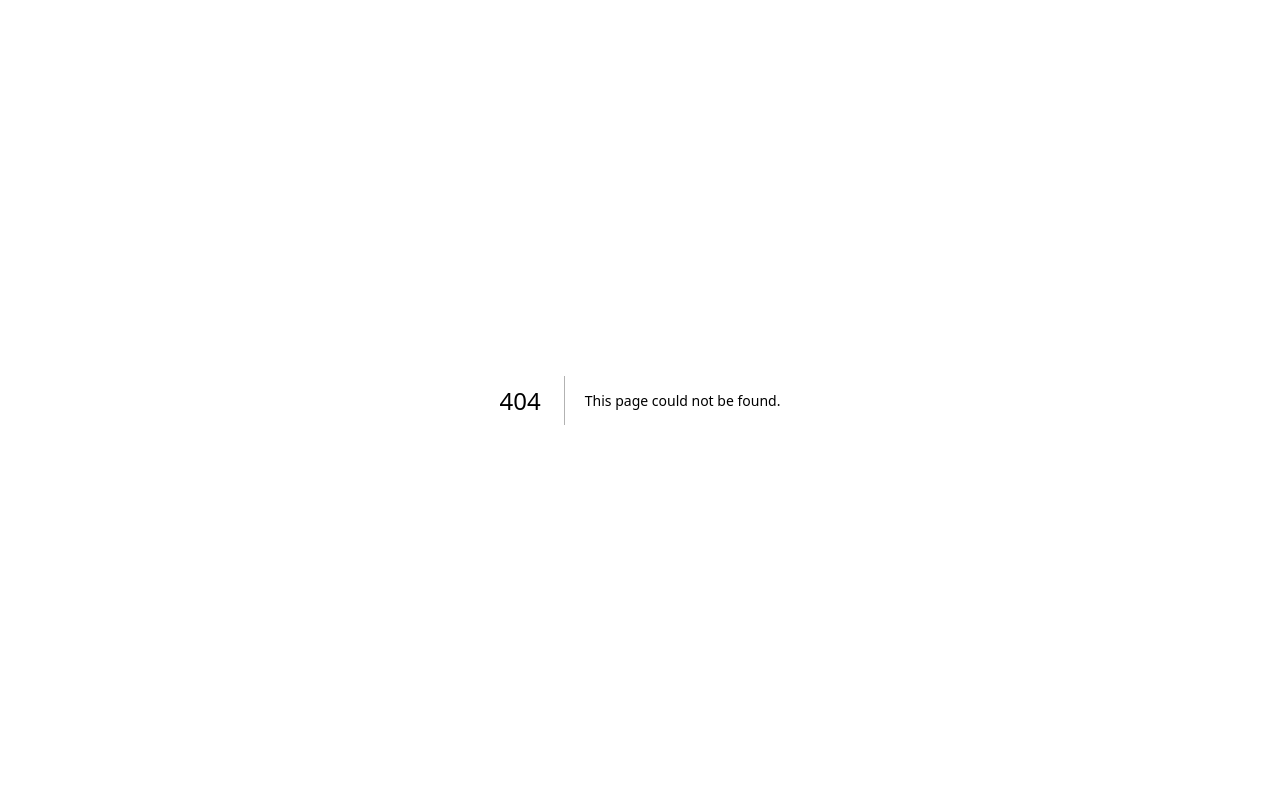
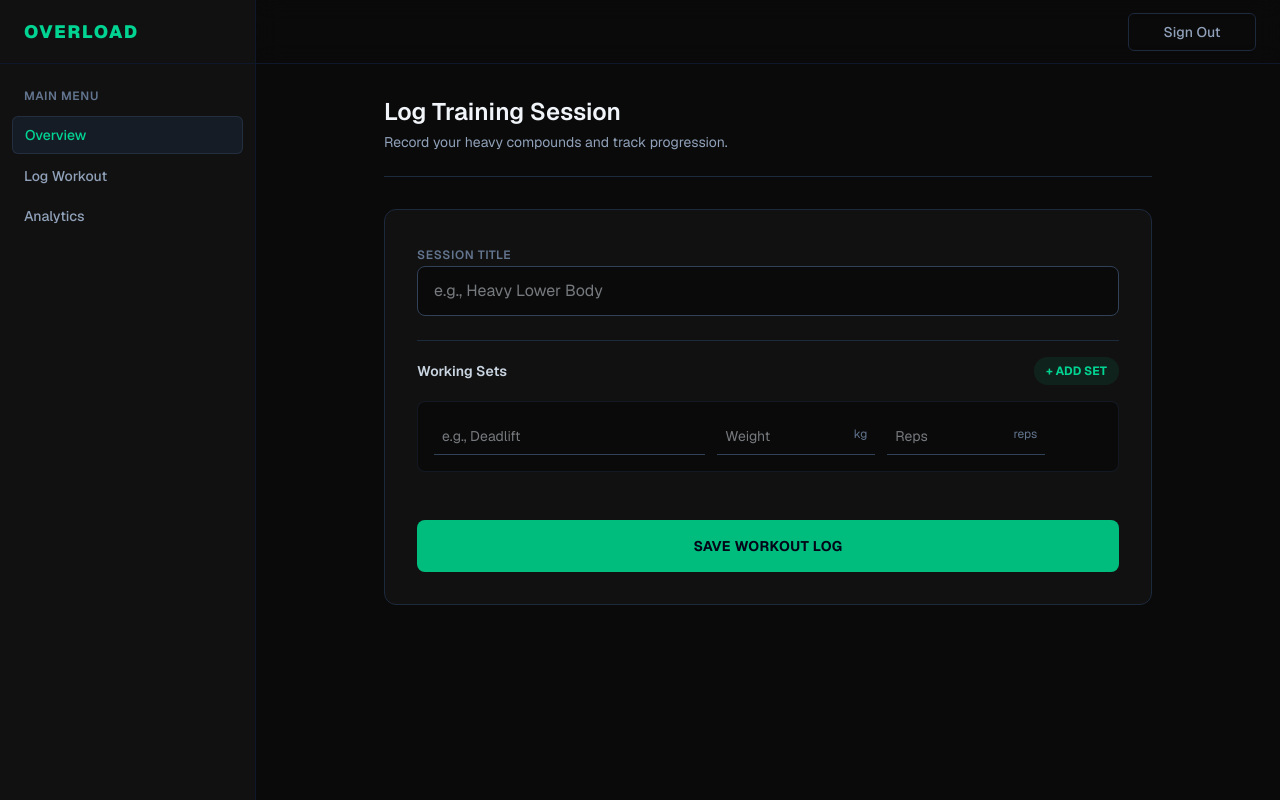
Before and after one commit to Maaz-Sajid-SE/overload-tracker, a Next.js app: page /dashboard/workouts in a window 1280 px wide. Before the commit this address had no page. Built offline with nearby package versions, Linux system fonts and the light colour scheme; no server answers; sample sign-in values are in the browser's storage.

Commit message:
Module 2, Day 2: Implemented dynamic workout form and real-time dashboard data aggregation

```diff
--- a/app/dashboard/page.tsx
+++ b/app/dashboard/page.tsx
@@ -1,8 +1,42 @@
 import { getServerSession } from "next-auth";
 import { authOptions } from "../api/auth/[...nextauth]/route";
+import { PrismaClient } from "@prisma/client";
+
+const prisma = new PrismaClient();
 
 export default async function DashboardHome() {
   const session = await getServerSession(authOptions);
+
+  // 1. Identify the User
+  const user = await prisma.user.findUnique({
+    where: { email: session?.user?.email as string },
+  });
+
+  let totalWorkouts = 0;
+  let totalVolume = 0;
+  let recentLogs: any[] = [];
+
+  // 2. Fetch the Data
+  if (user) {
+    // Count total lifetime workouts
+    totalWorkouts = await prisma.workout.count({
+      where: { userId: user.id },
+    });
+
+    // Fetch the 5 most recent workouts, including their nested sets
+    recentLogs = await prisma.workout.findMany({
+      where: { userId: user.id },
+      orderBy: { date: 'desc' }, // Sort by newest first
+      take: 5,
+      include: { sets: true },
+    });
+
+    // Calculate total volume (Weight x Reps across all sets ever logged)
+    const allSets = await prisma.set.findMany({
+      where: { workout: { userId: user.id } },
+    });
+    totalVolume = allSets.reduce((sum, set) => sum + (set.weight * set.reps), 0);
+  }
 
   return (
     <div className="space-y-8">
@@ -13,12 +47,12 @@ export default async function DashboardHome() {
         </p>
       </header>
 
-      {/* KPI Metric Cards */}
+      {/* Dynamic KPI Metric Cards */}
       <div className="grid grid-cols-1 md:grid-cols-3 gap-4">
         <div className="bg-[#111111] p-6 rounded-xl border border-slate-800 flex flex-col justify-between">
           <h3 className="text-xs font-semibold text-slate-500 uppercase tracking-wider">Total Workouts</h3>
           <div className="mt-4 flex items-end justify-between">
-            <p className="text-4xl font-light text-slate-100">0</p>
+            <p className="text-4xl font-light text-slate-100">{totalWorkouts}</p>
             <span className="text-xs text-slate-500 mb-1">Lifetime</span>
           </div>
         </div>
@@ -26,7 +60,7 @@ export default async function DashboardHome() {
         <div className="bg-[#111111] p-6 rounded-xl border border-slate-800 flex flex-col justify-between">
           <h3 className="text-xs font-semibold text-slate-500 uppercase tracking-wider">Total Volume</h3>
           <div className="mt-4 flex items-end justify-between">
-            <p className="text-4xl font-light text-slate-100">0 <span className="text-xl text-slate-500">kg</span></p>
+            <p className="text-4xl font-light text-slate-100">{totalVolume.toLocaleString()} <span className="text-xl text-slate-500">kg</span></p>
             <span className="text-xs text-slate-500 mb-1">All exercises</span>
           </div>
         </div>
@@ -34,7 +68,7 @@ export default async function DashboardHome() {
         <div className="bg-[#111111] p-6 rounded-xl border border-slate-800 flex flex-col justify-between">
           <h3 className="text-xs font-semibold text-slate-500 uppercase tracking-wider">Active Streak</h3>
           <div className="mt-4 flex items-end justify-between">
-            <p className="text-4xl font-light text-slate-100">0 <span className="text-xl text-slate-500">Days</span></p>
+            <p className="text-4xl font-light text-slate-100">1 <span className="text-xl text-slate-500">Days</span></p>
             <span className="text-xs text-slate-500 mb-1">Current</span>
           </div>
         </div>
@@ -51,11 +85,24 @@ export default async function DashboardHome() {
 
         <div className="bg-[#111111] p-6 rounded-xl border border-slate-800 min-h-[400px]">
            <h3 className="text-sm font-semibold text-slate-300 border-b border-slate-800 pb-3 mb-4">Recent Logs</h3>
-           <div className="h-full flex flex-col items-center justify-center text-center space-y-3">
-              <div className="w-12 h-12 rounded-full bg-slate-800 flex items-center justify-center text-slate-500 mb-2">
-                <svg className="w-6 h-6" fill="none" stroke="currentColor" viewBox="0 0 24 24"><path strokeLinecap="round" strokeLinejoin="round" strokeWidth={2} d="M12 6v6m0 0v6m0-6h6m-6 0H6" /></svg>
-              </div>
-              <p className="text-slate-500 text-sm">No activity detected.</p>
+           <div className="space-y-4">
+              {recentLogs.length > 0 ? (
+                recentLogs.map((log) => (
+                  <div key={log.id} className="p-3 bg-[#0A0A0A] rounded-lg border border-slate-800/50">
+                    <div className="flex justify-between items-center mb-2">
+                      <p className="text-sm font-semibold text-slate-200">{log.title}</p>
+                      <p className="text-xs text-emerald-400">{new Date(log.date).toLocaleDateString()}</p>
+                    </div>
+                    <p className="text-xs text-slate-500">
+                      {log.sets.length} {log.sets.length === 1 ? 'Set' : 'Sets'} Logged
+                    </p>
+                  </div>
+                ))
+              ) : (
+                <div className="h-full flex flex-col items-center justify-center text-center space-y-3 pt-12">
+                  <p className="text-slate-500 text-sm">No activity detected.</p>
+                </div>
+              )}
            </div>
         </div>
       </div>
--- /dev/null
+++ b/app/dashboard/workouts/page.tsx
@@ -0,0 +1,159 @@
+"use client";
+
+import { useState } from "react";
+import { createWorkout } from "@/app/actions/workoutActions";
+import { useRouter } from "next/navigation";
+
+export default function LogWorkoutPage() {
+  const router = useRouter();
+  const [isSubmitting, setIsSubmitting] = useState(false);
+
+  // Form State
+  const [title, setTitle] = useState("");
+  const [sets, setSets] = useState([{ exercise: "", weight: "", reps: "" }]);
+
+  // Add a new empty set to the UI
+  const addSet = () => {
+    setSets([...sets, { exercise: "", weight: "", reps: "" }]);
+  };
+
+  // Update a specific set's data
+  const updateSet = (index: number, field: string, value: string) => {
+    const updatedSets = [...sets];
+    updatedSets[index] = { ...updatedSets[index], [field]: value };
+    setSets(updatedSets);
+  };
+
+  // Remove a set from the UI
+  const removeSet = (index: number) => {
+    const updatedSets = sets.filter((_, i) => i !== index);
+    setSets(updatedSets);
+  };
+
+  // Handle Form Submission
+  const handleSubmit = async (e: React.FormEvent) => {
+    e.preventDefault();
+    setIsSubmitting(true);
+
+    try {
+      // Convert string inputs to numbers for the database
+      const formattedSets = sets.map((set) => ({
+        exercise: set.exercise,
+        weight: Number(set.weight),
+        reps: Number(set.reps),
+      }));
+
+      // Call the Server Action we built yesterday
+      await createWorkout(title, formattedSets);
+
+      // Redirect back to the dashboard on success
+      router.push("/dashboard");
+    } catch (error) {
+      console.error("Submission failed", error);
+      alert("Failed to log workout. Please try again.");
+    } finally {
+      setIsSubmitting(false);
+    }
+  };
+
+  return (
+    <div className="max-w-3xl mx-auto space-y-8">
+      <header className="border-b border-slate-800 pb-6">
+        <h1 className="text-2xl font-semibold text-slate-100">Log Training Session</h1>
+        <p className="text-slate-400 mt-1 text-sm">Record your heavy compounds and track progression.</p>
+      </header>
+
+      <form onSubmit={handleSubmit} className="space-y-6 bg-[#111111] p-8 rounded-xl border border-slate-800">
+
+        {/* Workout Title */}
+        <div className="space-y-2">
+          <label className="text-xs font-semibold text-slate-500 uppercase tracking-wider">Session Title</label>
+          <input
+            type="text"
+            required
+            value={title}
+            onChange={(e) => setTitle(e.target.value)}
+            placeholder="e.g., Heavy Lower Body"
+            className="w-full bg-[#0A0A0A] border border-slate-700 rounded-lg px-4 py-3 text-slate-200 focus:outline-none focus:border-emerald-500 transition-colors"
+          />
+        </div>
+
+        {/* Dynamic Sets Area */}
+        <div className="space-y-4 pt-4 border-t border-slate-800">
+          <div className="flex justify-between items-center">
+            <h3 className="text-sm font-semibold text-slate-300">Working Sets</h3>
+            <button
+              type="button"
+              onClick={addSet}
+              className="text-xs font-bold text-emerald-400 bg-emerald-500/10 px-3 py-1.5 rounded-full hover:bg-emerald-500/20 transition-colors"
+            >
+              + ADD SET
+            </button>
+          </div>
+
+          {sets.map((set, index) => (
+            <div key={index} className="grid grid-cols-12 gap-3 items-center bg-[#0A0A0A] p-4 rounded-lg border border-slate-800/50">
+              <div className="col-span-5">
+                <input
+                  type="text"
+                  required
+                  value={set.exercise}
+                  onChange={(e) => updateSet(index, "exercise", e.target.value)}
+                  placeholder="e.g., Deadlift"
+                  className="w-full bg-transparent border-b border-slate-700 px-2 py-2 text-slate-200 focus:outline-none focus:border-emerald-500 text-sm"
+                />
+              </div>
+              <div className="col-span-3 relative">
+                <input
+                  type="number"
+                  required
+                  min="0"
+                  value={set.weight}
+                  onChange={(e) => updateSet(index, "weight", e.target.value)}
+                  placeholder="Weight"
+                  className="w-full bg-transparent border-b border-slate-700 px-2 py-2 text-slate-200 focus:outline-none focus:border-emerald-500 text-sm"
+                />
+                <span className="absolute right-2 top-2 text-xs text-slate-500">kg</span>
+              </div>
+              <div className="col-span-3 relative">
+                <input
+                  type="number"
+                  required
+                  min="1"
+                  value={set.reps}
+                  onChange={(e) => updateSet(index, "reps", e.target.value)}
+                  placeholder="Reps"
+                  className="w-full bg-transparent border-b border-slate-700 px-2 py-2 text-slate-200 focus:outline-none focus:border-emerald-500 text-sm"
+                />
+                <span className="absolute right-2 top-2 text-xs text-slate-500">reps</span>
+              </div>
+              <div className="col-span-1 flex justify-center">
+                {sets.length > 1 && (
+                  <button
+                    type="button"
+                    onClick={() => removeSet(index)}
+                    className="text-red-400 hover:text-red-300 transition-colors"
+                    title="Remove Set"
+                  >
+                    <svg className="w-5 h-5" fill="none" stroke="currentColor" viewBox="0 0 24 24"><path strokeLinecap="round" strokeLinejoin="round" strokeWidth={2} d="M6 18L18 6M6 6l12 12" /></svg>
+                  </button>
+                )}
+              </div>
+            </div>
+          ))}
+        </div>
+
+        {/* Submit Button */}
+        <div className="pt-6">
+          <button
+            type="submit"
+            disabled={isSubmitting}
+            className="w-full bg-emerald-500 text-slate-950 font-bold text-sm tracking-wide py-4 rounded-lg hover:bg-emerald-400 transition-colors disabled:opacity-50 flex justify-center items-center gap-2"
+          >
+            {isSubmitting ? "LOGGING DATA..." : "SAVE WORKOUT LOG"}
+          </button>
+        </div>
+      </form>
+    </div>
+  );
+}
```
